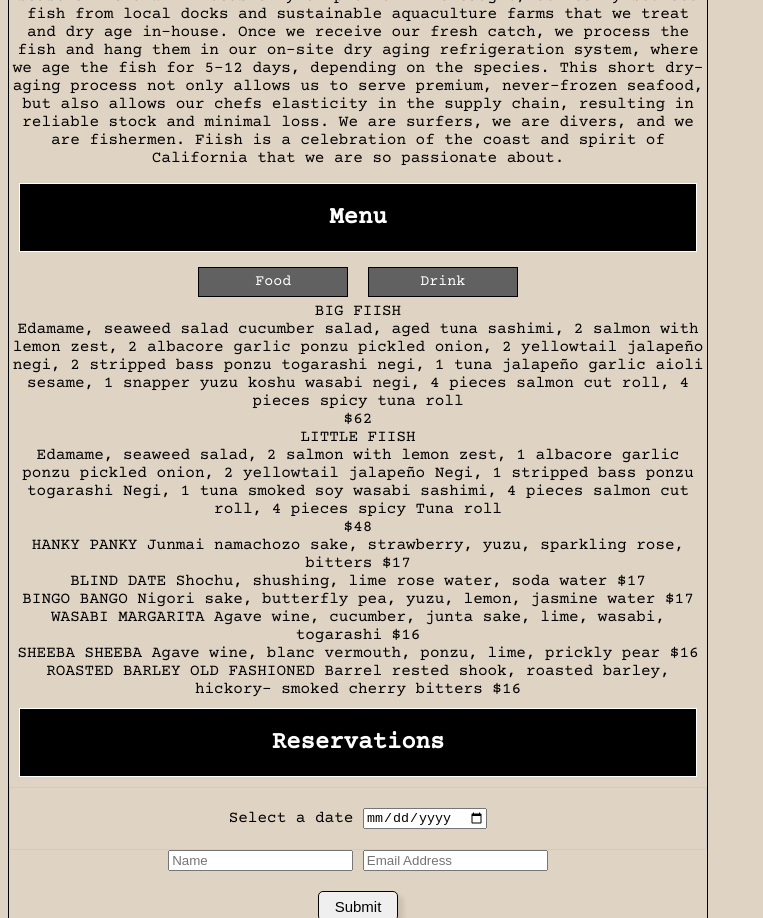
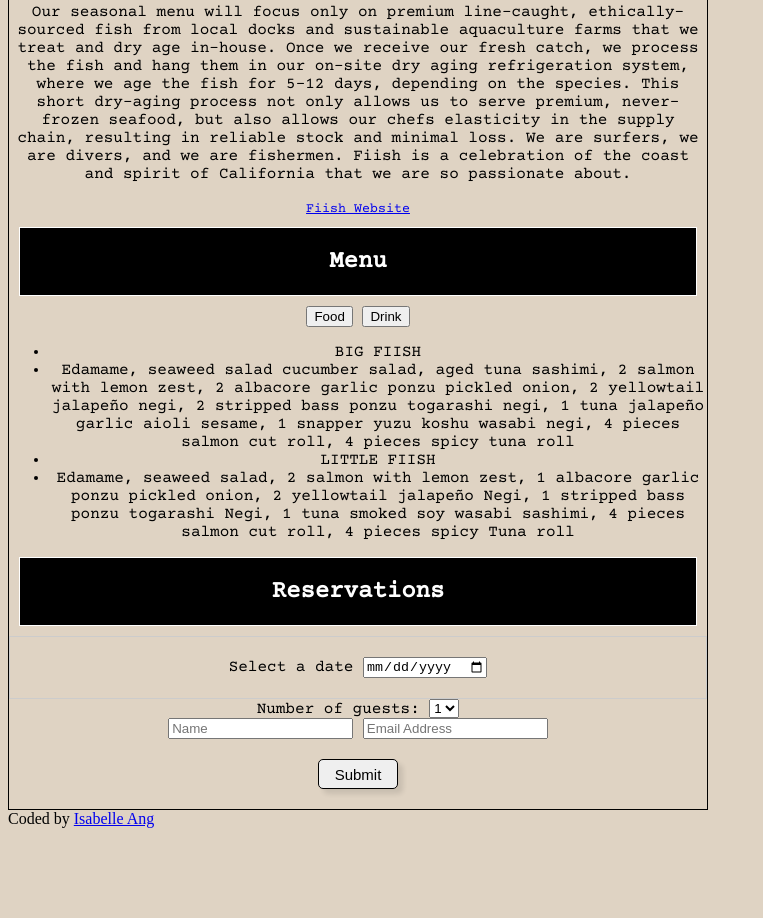
Before and after one commit to spacemapache/restaurant-website, a plain HTML site: page index.html in a window 1280 px wide. Shown: the part 700-1618 px from the top of the page, without its empty margins (0-763 px from the left). After the commit the page ends 1536 px from the top, so only its background shows below. Drawn offline with nearby package versions, Linux system fonts and the light colour scheme.

Commit message:
added more details for reservation form and fiish link

```diff
--- a/index.html
+++ b/index.html
@@ -32,7 +32,11 @@
             Aquaculture Stewardship Council (ASC) certifications and have earned
             a Best Aquaculture Practices (BAP) rating, which measure
             traceability, environmental impact, and pen densities, among other
-            variables. Our seasonal menu will focus only on premium line-caught,
+            variables.
+          </p>
+
+          <p>
+            Our seasonal menu will focus only on premium line-caught,
             ethically-sourced fish from local docks and sustainable aquaculture
             farms that we treat and dry age in-house. Once we receive our fresh
             catch, we process the fish and hang them in our on-site dry aging
@@ -44,57 +48,54 @@
             Fiish is a celebration of the coast and spirit of California that we
             are so passionate about.
           </p>
+          <small class="fiish-link">
+            <a href="https://www.fiish.co/about/">
+              Fiish Website
+            </a>
+          </small>
           <h2>Menu</h2>
           <div class="menu">
-            <button id="food-menu">Food</button>
-            <button id="drink-menu">Drink</button>
-            <br />
-            <div class="food-items">
-              BIG FIISH
-              <br />
-              Edamame, seaweed salad cucumber salad, aged tuna sashimi, 2 salmon
-              with lemon zest, 2 albacore garlic ponzu pickled onion, 2
-              yellowtail jalapeño negi, 2 stripped bass ponzu togarashi negi, 1
-              tuna jalapeño garlic aioli sesame, 1 snapper yuzu koshu wasabi
+            <button id="foodMenuBtn" onclick="foodBtn(event)">Food</button>
+            <button id="drinkMenuBtn" onclick="drinkBtn(event)">Drink</button>
+
+          <div class="menu-items" id="menuItems">
+            <ul>
+              <li>BIG FIISH</li>
+              <li>
+                Edamame, seaweed salad cucumber salad, aged tuna sashimi, 2
+                salmon with lemon zest, 2 albacore garlic ponzu pickled onion, 2
+                yellowtail jalapeño negi, 2 stripped bass ponzu togarashi negi,
+                1 tuna jalapeño garlic aioli sesame, 1 snapper yuzu koshu wasabi
                 negi, 4 pieces salmon cut roll, 4 pieces spicy tuna roll
-              <br />
-              $62
-              <br />
-              LITTLE FIISH
-              <br />
+              </li>
+              <li>LITTLE FIISH</li>
+              <li>
                 Edamame, seaweed salad, 2 salmon with lemon zest, 1 albacore
-              garlic ponzu pickled onion, 2 yellowtail jalapeño Negi, 1 stripped
-              bass ponzu togarashi Negi, 1 tuna smoked soy wasabi sashimi, 4
-              pieces salmon cut roll, 4 pieces spicy Tuna roll
-              <br />
-              $48
+                garlic ponzu pickled onion, 2 yellowtail jalapeño Negi, 1
+                stripped bass ponzu togarashi Negi, 1 tuna smoked soy wasabi
+                sashimi, 4 pieces salmon cut roll, 4 pieces spicy Tuna roll
+              </li>
+            </ul>
           </div>
 
-            <div class="drink-items">
-              HANKY PANKY Junmai namachozo sake, strawberry, yuzu, sparkling
-              rose, bitters $17
-              <br />
-              BLIND DATE Shochu, shushing, lime rose water, soda water $17
-              <br />
-              BINGO BANGO Nigori sake, butterfly pea, yuzu, lemon, jasmine water
-              $17
-              <br />
-              WASABI MARGARITA Agave wine, cucumber, junta sake, lime, wasabi,
-              togarashi $16
-              <br />
 
-              SHEEBA SHEEBA Agave wine, blanc vermouth, ponzu, lime, prickly
-              pear $16
-              <br />
-              ROASTED BARLEY OLD FASHIONED Barrel rested shook, roasted barley,
-              hickory- smoked cherry bitters $16
-            </div>
         </div>
         <h2>Reservations</h2>
         <div class="reservation-form">
           <div class="calendar">
             <label for="datepicker">Select a date</label>
             <input type="date" id="datepicker" />
+          </div>
+          <div class="num-guests">
+            <label for="numbers"> Number of guests: </label>
+            <select id="numbers" name="numbers">
+              <option value="1">1</option>
+              <option value="2">2</option>
+              <option value="3">3</option>
+              <option value="4">4</option>
+              <option value="5">5</option>
+              <option value="6">6</option>
+            </select>
           </div>
           <div class="reservation-name">
             <form>
@@ -108,11 +109,15 @@
           </div>
         </div>
 
-          <button id="submit-btn">Submit</button>
+        <button onclick="submitBtn()" id="submit-btn">Submit</button>
       </div>
     </div>
     <footer>
-      Coded by <a href="/">Isabelle Ang</a>
+      Coded by
+      <a href="https://github.com/spacemapache/restaurant-website"
+        >Isabelle Ang</a
+      >
     </footer>
+    <script src="src/index.js"></script>
   </body>
 </html>
```
Lines whose indentation alone changed are shown as unchanged.
